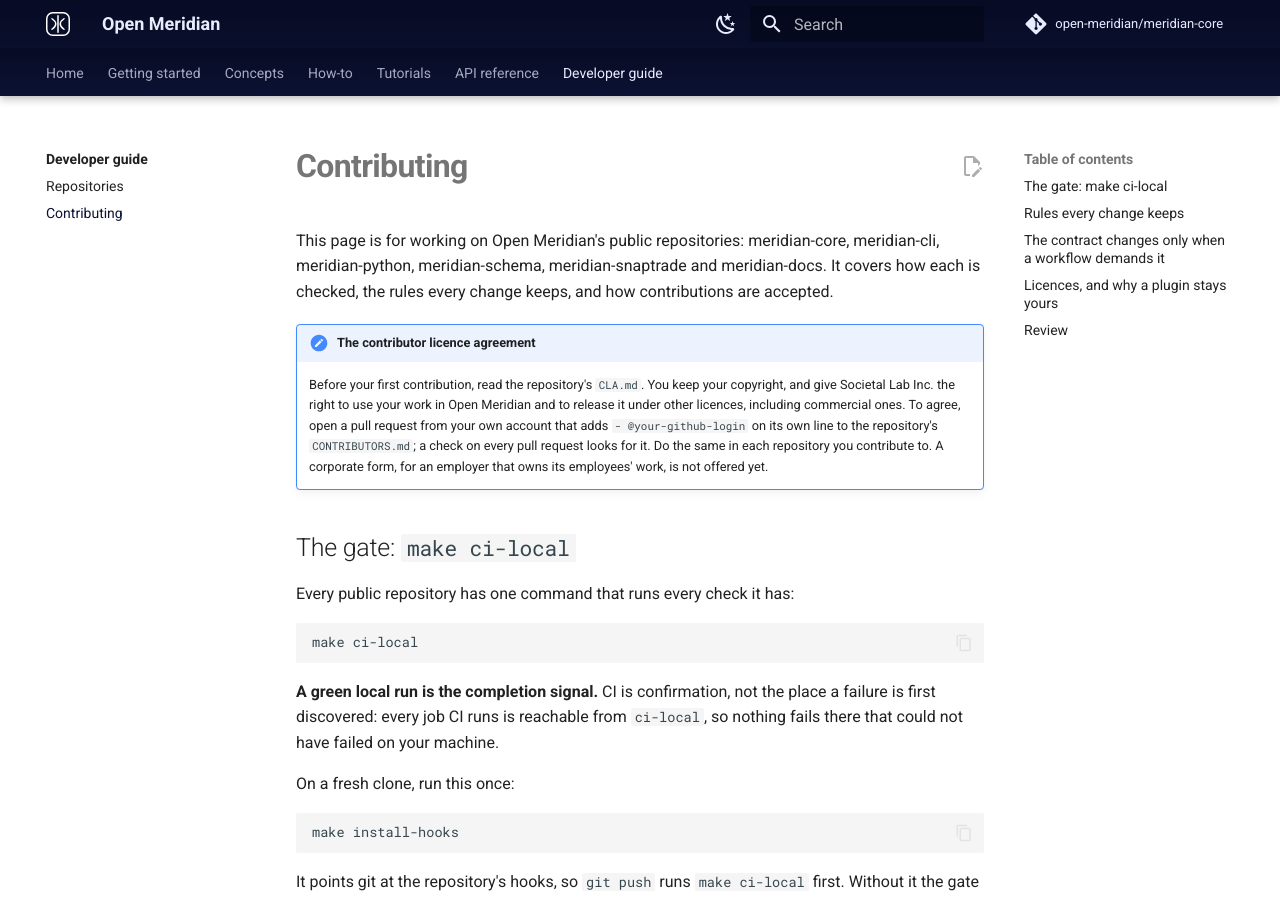
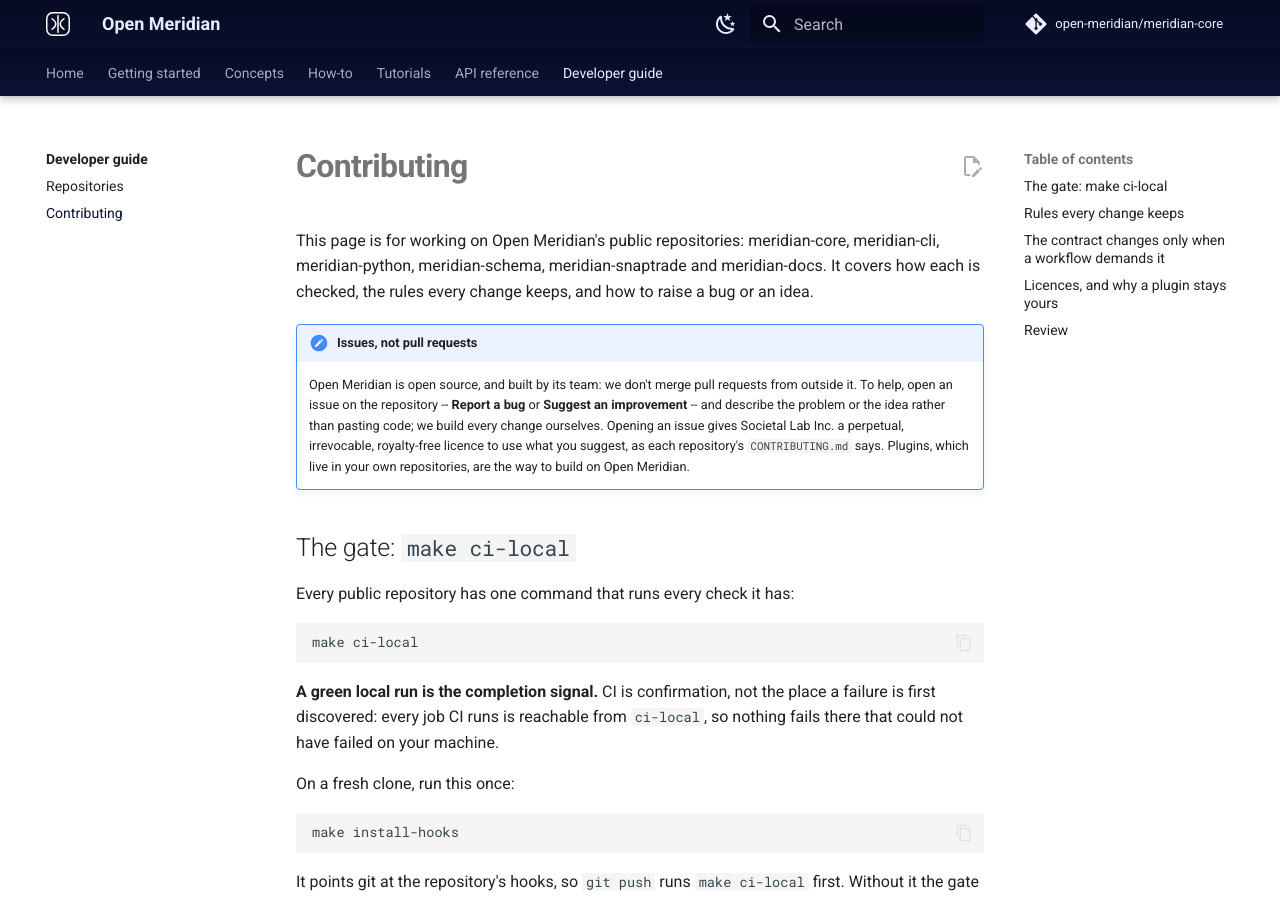
Before and after one commit to open-meridian/meridian-docs, an MkDocs documentation site: the page built from docs/developer-guide/contributing.md, in a window 1280 px wide and 900 px high. Built offline with MkDocs 1.6.1 and Material for MkDocs 9.7.7, drawn with Linux system fonts in a browser that asks for light colours; comment, search, counter and statistics services are not loaded.

Commit message:
Issues and suggestions, not pull requests
The product owner ruled on 2026-09-27: every Open Meridian repository takes
outside ideas as issues, and the team builds every change. Keeping every
line the team's keeps the right to license the code, commercially too,
free of anybody else's claim, with no contributor agreement to sign.

- CONTRIBUTING says how to report a bug or suggest an improvement, and
  gives the feedback licence: an issue grants Societal Lab Inc. a perpetual,
  royalty-free licence to use what it suggests.
- Issue forms for a bug and a suggestion, each asking for a description
  rather than code, and for that licence.
- The contributor licence agreement, CONTRIBUTORS and the check that read
  them leave the repository; the agreement stays in meridian-design for if
  pull requests are ever opened.

Guardrail-Change: cla.yaml, which asked outside pull requests for the contributor agreement, is replaced by outside-pull-requests.yaml, which thanks them, points to issues and closes them, since outside pull requests are no longer merged

Co-Authored-By: Claude Opus 5.5 <noreply@anthropic.com>

```diff
--- a/docs/developer-guide/contributing.md
+++ b/docs/developer-guide/contributing.md
@@ -2,17 +2,17 @@
 
 This page is for working on Open Meridian's public repositories: meridian-core,
 meridian-cli, meridian-python, meridian-schema, meridian-snaptrade and meridian-docs. It covers how each is
-checked, the rules every change keeps, and how contributions are accepted.
+checked, the rules every change keeps, and how to raise a bug or an idea.
 
-!!! note "The contributor licence agreement"
-    Before your first contribution, read the repository's `CLA.md`. You keep
-    your copyright, and give Societal Lab Inc. the right to use your work in
-    Open Meridian and to release it under other licences, including commercial
-    ones. To agree, open a pull request from your own account that adds
-    `- @your-github-login` on its own line to the repository's
-    `CONTRIBUTORS.md`; a check on every pull request looks for it. Do the same
-    in each repository you contribute to. A corporate form, for an employer
-    that owns its employees' work, is not offered yet.
+!!! note "Issues, not pull requests"
+    Open Meridian is open source, and built by its team: we don't merge pull
+    requests from outside it. To help, open an issue on the repository --
+    **Report a bug** or **Suggest an improvement** -- and describe the problem
+    or the idea rather than pasting code; we build every change ourselves.
+    Opening an issue gives Societal Lab Inc. a perpetual, irrevocable,
+    royalty-free licence to use what you suggest, as each repository's
+    `CONTRIBUTING.md` says. Plugins, which live in your own repositories, are
+    the way to build on Open Meridian.
 
 ## The gate: `make ci-local`
 
```
Also changed, not shown: CLA.md (deleted, +0 -112 lines), CONTRIBUTING.md (+26 -10 lines), CONTRIBUTORS.md (deleted, +0 -6 lines), 5 other files.
